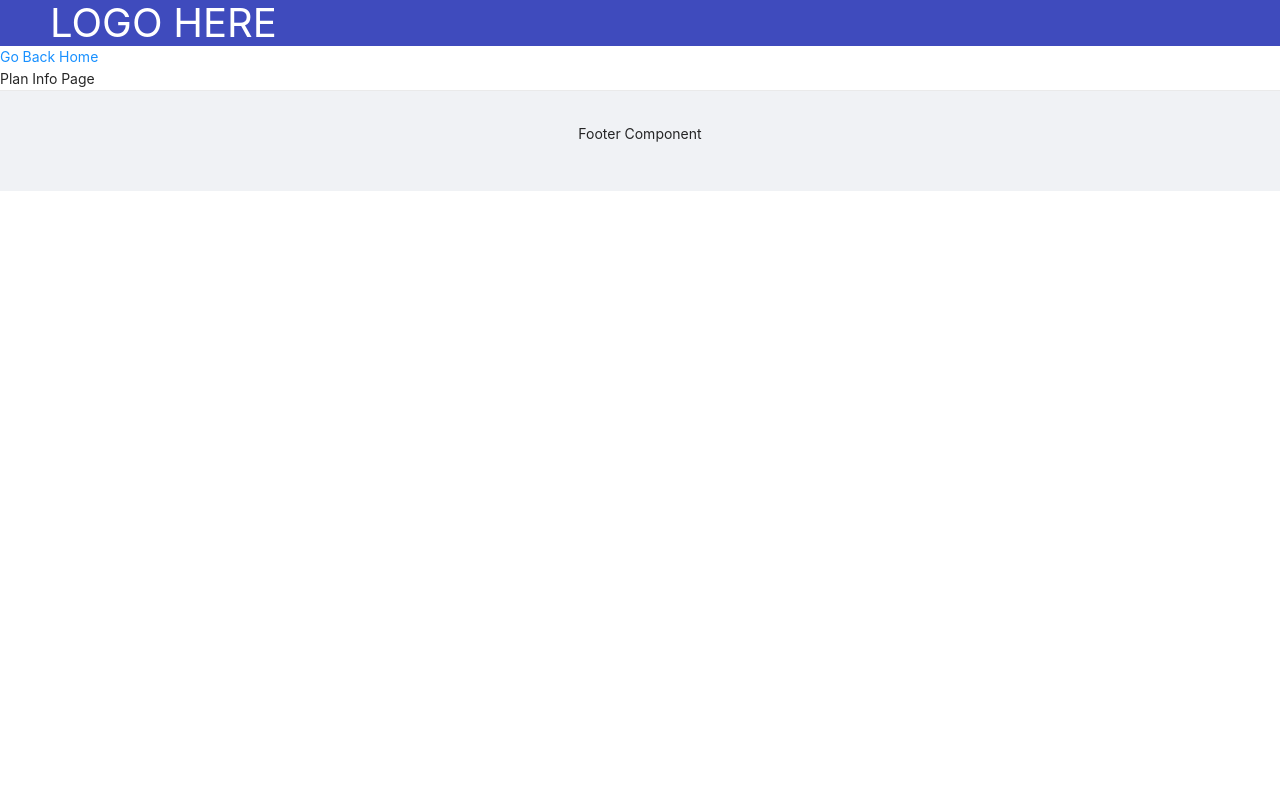
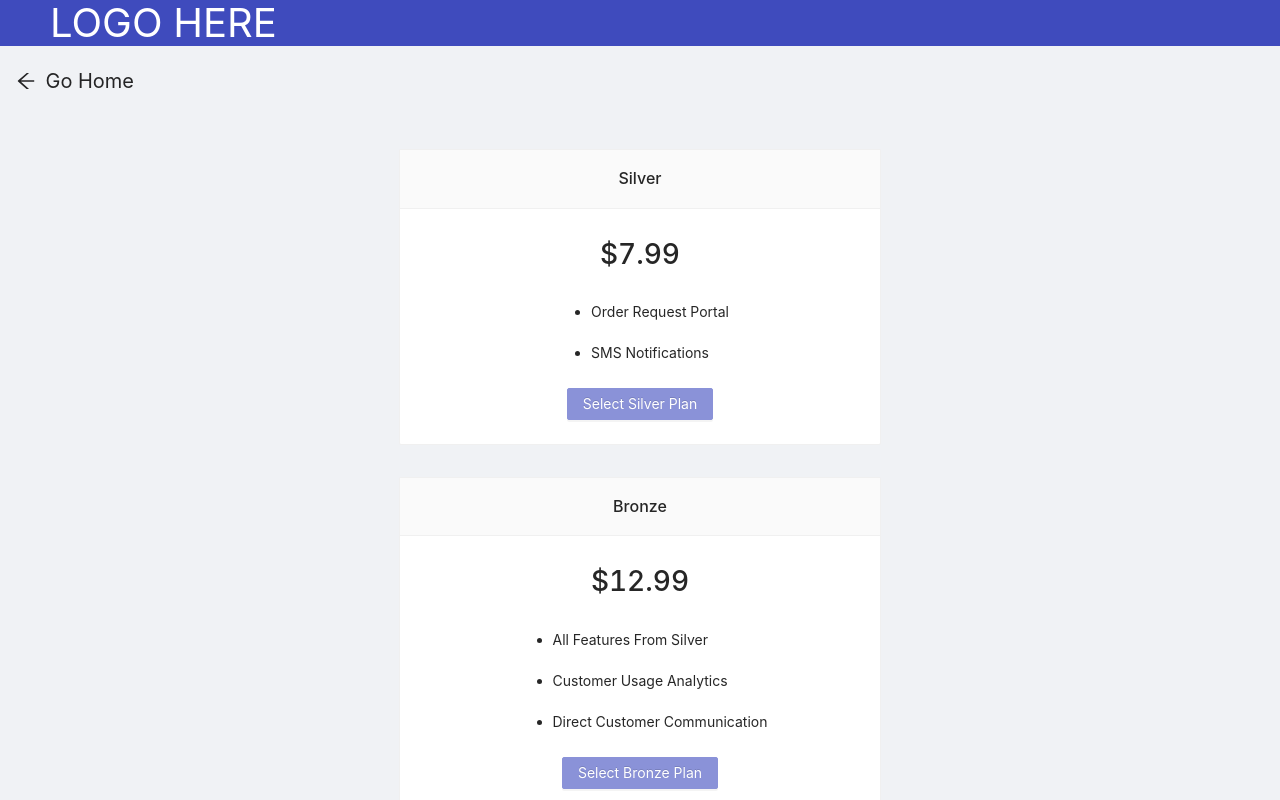
Before and after one commit to johnkirtley/text-service, a Next.js app: page /plans in a window 1280 px wide. Shown: the top 800 px of the page. Built offline with nearby package versions, Linux system fonts and the light colour scheme; no server answers.

Commit message:
plan page built

```diff
--- a/components/PlansPage/PlansPage.jsx
+++ b/components/PlansPage/PlansPage.jsx
@@ -1,12 +1,54 @@
+/* eslint-disable import/no-extraneous-dependencies */
+import { Card, Button } from 'antd';
+import { ArrowLeftOutlined } from '@ant-design/icons';
 import Link from 'next/link';
+import createCheckoutSession from '../../stripe/createCheckoutSession';
+import usePremiumStatus from '../../stripe/usePremiumStatus';
+import { useAuth } from '../../Context/AuthContext';
+
+import planInfo from './planInfo';
+import styles from './plans.module.css';
 
 export default function PlansPage() {
+    // const [planClicked, setPlanClicked] = useState(false);
+    const { user } = useAuth();
+
+    const isUserPremium = usePremiumStatus(user);
+
+    const handleBilling = (planType) => {
+        // setPlanClicked(true);
+        createCheckoutSession(user.uid, planType);
+    };
     return (
         <div>
             <Link href="/">
-                Go Back Home
+                <div className={styles.goHome}>
+                    <div>
+                        <ArrowLeftOutlined />
+                    </div>
+                    <p>Go Home</p>
+                </div>
             </Link>
-            <div>Plan Info Page</div>
+            <div className={styles.planGrid}>
+                {planInfo.map((plan, id) => (
+                    <Card title={plan.name} key={id}>
+                        <div className={styles.cardBody}>
+                            <div className={styles.cardBody}>
+                                <div className={styles.planPrice}>{plan.price}</div>
+                                <ul>
+                                    {plan.features.map((feature, idx) => (
+                                        <li key={idx} className={styles.feature}>{feature}</li>
+                                    ))}
+                                </ul>
+                            </div>
+                            <div>
+                                {isUserPremium.planName === plan.name ? <Button type="primary" className={styles.planButton} disabled>Current Plan</Button>
+                                    : <Button type="primary" className={styles.planButton} onClick={() => handleBilling(plan.name)}>Select {plan.name} Plan</Button>}
+                            </div>
+                        </div>
+                    </Card>
+                ))}
+            </div>
         </div>
     );
 }
--- /dev/null
+++ b/components/PlansPage/planInfo.js
@@ -0,0 +1,19 @@
+const planInfo = [
+    {
+        name: 'silver',
+        features: ['Order Request Portal', 'SMS Notifications'],
+        price: '$7.99',
+    },
+    {
+        name: 'bronze',
+        features: ['All Features From Silver', 'Customer Usage Analytics', 'Direct Customer Communication'],
+        price: '$12.99',
+    },
+    {
+        name: 'gold',
+        features: ['All Features From Gold', 'Credit Based Billing', 'Label Printer'],
+        price: '$19.99',
+    },
+];
+
+export default planInfo;
--- /dev/null
+++ b/components/PlansPage/plans.module.css
@@ -0,0 +1,53 @@
+.planGrid {
+    display: flex;
+    flex-flow: column;
+    gap: 2rem;
+    width: 60%;
+    margin: auto;
+    justify-content: center;
+    align-items: center;
+    text-transform: capitalize;
+    margin-top: 2rem;
+    margin-bottom: 2rem;
+}
+
+.cardBody {
+    display: flex;
+    flex-flow: column;
+    justify-content: center;
+    align-items: center;
+}
+
+.planPrice {
+    font-weight: var(--primary-label-weight);
+    font-size: 1.75rem;
+    margin-bottom: 1rem;
+}
+
+.currentPlan {
+    text-transform: capitalize;
+    font-weight: var(--primary-label-weight);
+}
+
+.planButton {
+    text-transform: capitalize;
+}
+
+.feature {
+    padding: 0.6rem 0;
+}
+
+.goHome {
+    display: flex;
+    justify-content: flex-start;
+    align-items: baseline;
+    gap: 0.6rem;
+    font-size: 1.25rem;
+    margin: 1.25rem 0 0 1rem;
+}
+
+.goHome:hover {
+    color: var(--primary-blue);
+    cursor: pointer;
+
+}
--- a/pages/plans.js
+++ b/pages/plans.js
@@ -11,7 +11,9 @@ export default function Plans() {
             <Header className={`${styles.title} ${styles.header}`}>
             LOGO HERE
             </Header>
-            <PlansPage />
+            <Layout style={{ minHeight: '100vh' }}>
+                <PlansPage />
+            </Layout>
             <MainFooter />
         </div>
     );
```
